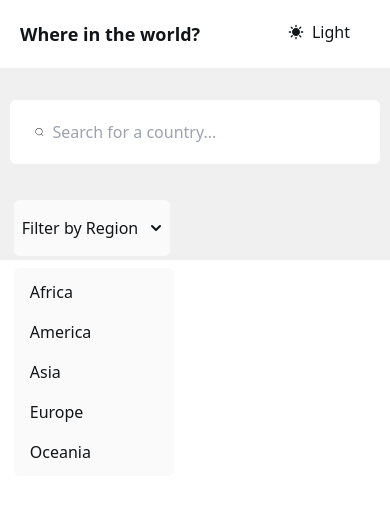
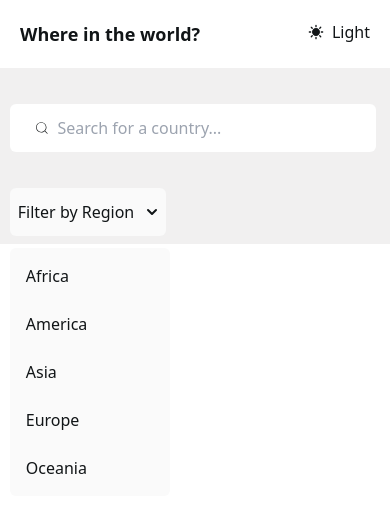
Before and after one commit to njoanc/countries, a React (Vite) app: page / in a window 390 px wide. Both pictures are taken after a click on the button "Filter by Region". Shown: the top 512 px of the page. Built offline with nearby package versions, Linux system fonts and the light colour scheme.

Commit message:
feat():change dropdown style

```diff
--- a/src/components/Dropdown.jsx
+++ b/src/components/Dropdown.jsx
@@ -15,14 +15,14 @@ const Dropdown = ({ options, onSelect }) => {
   };
 
   return (
-    <div className="relative inline-block text-left  rounded-md mx-1 md:mt-[2rem]">
+    <div>
       <button
         type="button"
         className={`${
           theme === "light"
             ? "bg-very-light-gray-(light-mode-background) text-very-dark-blue-(light-mode-text)"
             : "bg-dark-blue-(dark-mode-elements)  text-white-(dark-mode-text)"
-        } my-1  inline-flex justify-center w-full rounded-md px-2 py-4 font-medium hover:bg-gray-50 focus:outline-none`}
+        } my-1  inline-flex justify-center rounded-md px-2 py-3 font-medium hover:bg-gray-50 focus:outline-none md:my-9`}
         onClick={() => setIsOpen(!isOpen)}
       >
         {selectedOption || "Filter by Region"}{" "}
@@ -53,7 +53,7 @@ const Dropdown = ({ options, onSelect }) => {
             {options.map((option) => (
               <button
                 key={option}
-                className="block px-4 py-2  w-full text-left"
+                className="block px-4 py-3  w-full text-left"
                 onClick={() => handleOptionClick(option)}
               >
                 {option}
--- a/src/components/Header.jsx
+++ b/src/components/Header.jsx
@@ -8,7 +8,7 @@ const Header = () => {
 
   return (
     <header
-      className={`w-full flex justify-between p-5 md:pl-10 pr-10 ${
+      className={`w-full flex justify-between p-5 md:pl-10 md:pr-10 ${
         theme === "light"
           ? "bg-white-(dark-mode-text)"
           : "bg-dark-blue-(dark-mode-elements)"
--- a/src/components/Search.jsx
+++ b/src/components/Search.jsx
@@ -11,9 +11,9 @@ const Search = () => {
   };
 
   return (
-    <div className="w-[95%] md:flex justify-between">
+    <div className="py-1 w-[95%] pr-1 md:flex md:justify-between ">
       <form
-        className={`py-2 rounded-md md:w-1/2 my-[2rem] ${
+        className={`my-[2rem] rounded-md md:my-[2rem] ${
           theme === "light" ? "bg-[white]" : "bg-dark-blue-(dark-mode-elements)"
         }`}
       >
@@ -30,7 +30,7 @@ const Search = () => {
               theme === "light"
                 ? "bg-white text-very-dark-blue-(light-mode-text)"
                 : "bg-dark-blue-(dark-mode-elements) text-white-(dark-mode-text)"
-            } w-[30rem] h-[2.5rem]`}
+            } w-[20rem] h-[2.5rem]`}
             type="search"
             placeholder="Search for a country..."
           />
```
